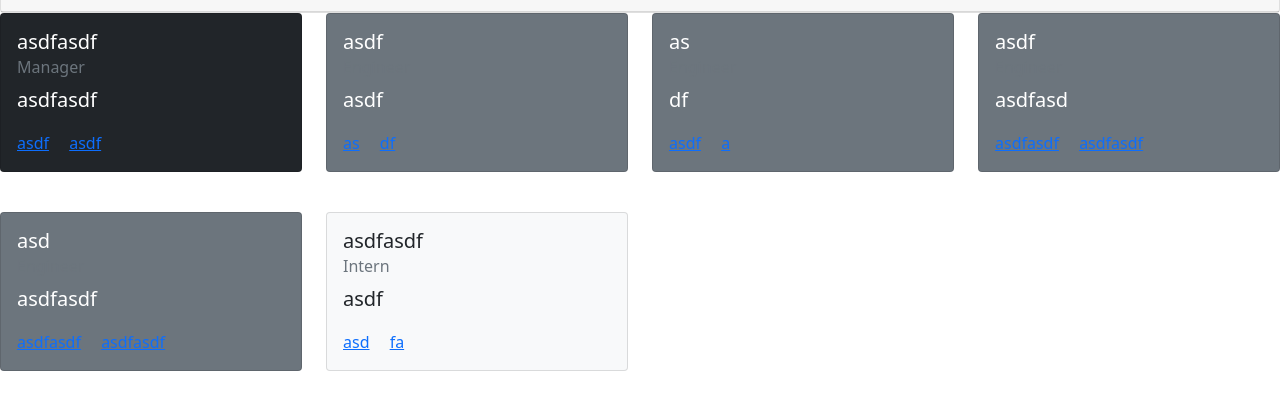
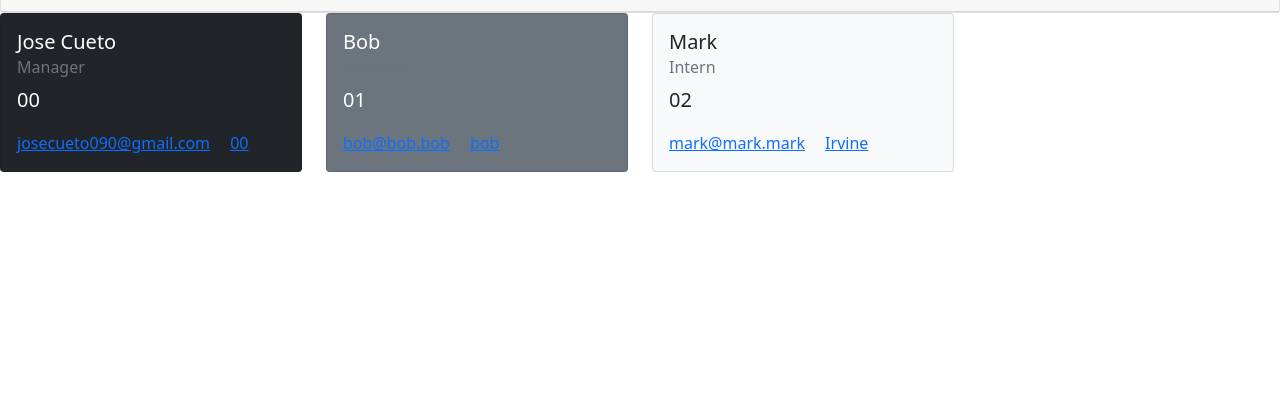
Before and after one commit to Chitosama/team_refrence_creator_CLI, a website: page index.html in a window 1280 px wide. Shown: the part 62-472 px from the top of the page. Drawn offline with nearby package versions, Linux system fonts and the light colour scheme.

Commit message:
bug fixes

```diff
--- a/index.html
+++ b/index.html
@@ -17,11 +17,11 @@
   <div class="col-md-3 mb-4">
     <div class="card text-white bg-dark mb-3 mx-auto">
   <div class="card-body">
-    <h5 class="manager">asdfasdf</h5>
+    <h5 class="manager">Jose Cueto</h5>
     <h6 class="card-subtitle mb-2 text-muted">Manager</h6>
-    <p class="card-text">asdfasdf</p>
-    <a href="#" class="card-link">asdf</a>
-    <a href="#" class="card-link">asdf</a>
+    <p class="card-text">00</p>
+    <a href="#" class="card-link">josecueto090@gmail.com</a>
+    <a href="#" class="card-link">00</a>
     </div>
     </div>
   </div>
@@ -29,47 +29,11 @@
     <div class="col-md-3 mb-4">
     <div class="card text-white bg-secondary mb-3 mx-auto">
     <div class="card-body">
-    <h5 class="engineer">asdf</h5>
+    <h5 class="engineer">Bob</h5>
     <h6 class="card-subtitle mb-2 text-muted">Engineer</h6>
-    <p class="card-text">asdf</p>
-    <a href="#" class="card-link">as</a>
-    <a href="#" class="card-link">df</a>
-    </div>
-    </div>
-  </div>
-
-    <div class="col-md-3 mb-4">
-    <div class="card text-white bg-secondary mb-3 mx-auto">
-    <div class="card-body">
-    <h5 class="engineer">as</h5>
-    <h6 class="card-subtitle mb-2 text-muted">Engineer</h6>
-    <p class="card-text">df</p>
-    <a href="#" class="card-link">asdf</a>
-    <a href="#" class="card-link">a</a>
-    </div>
-    </div>
-  </div>
-
-    <div class="col-md-3 mb-4">
-    <div class="card text-white bg-secondary mb-3 mx-auto">
-    <div class="card-body">
-    <h5 class="engineer">asdf</h5>
-    <h6 class="card-subtitle mb-2 text-muted">Engineer</h6>
-    <p class="card-text">asdfasd</p>
-    <a href="#" class="card-link">asdfasdf</a>
-    <a href="#" class="card-link">asdfasdf</a>
-    </div>
-    </div>
-  </div>
-
-    <div class="col-md-3 mb-4">
-    <div class="card text-white bg-secondary mb-3 mx-auto">
-    <div class="card-body">
-    <h5 class="engineer">asd</h5>
-    <h6 class="card-subtitle mb-2 text-muted">Engineer</h6>
-    <p class="card-text">asdfasdf</p>
-    <a href="#" class="card-link">asdfasdf</a>
-    <a href="#" class="card-link">asdfasdf</a>
+    <p class="card-text">01</p>
+    <a href="#" class="card-link">bob@bob.bob</a>
+    <a href="#" class="card-link">bob</a>
     </div>
     </div>
   </div>
@@ -77,11 +41,11 @@
     <div class="col-md-3 mb-4">
     <div class="card bg-light mb-3 mx-auto">
     <div class="card-body">
-    <h5 class="engineer">asdfasdf</h5>
+    <h5 class="engineer">Mark</h5>
     <h6 class="card-subtitle mb-2 text-muted">Intern</h6>
-    <p class="card-text">asdf</p>
-    <a href="#" class="card-link">asd</a>
-    <a href="#" class="card-link">fa</a>
+    <p class="card-text">02</p>
+    <a href="#" class="card-link">mark@mark.mark</a>
+    <a href="#" class="card-link">Irvine</a>
     </div>
     </div>
   </div>
```
Also changed, not shown: README.md.
